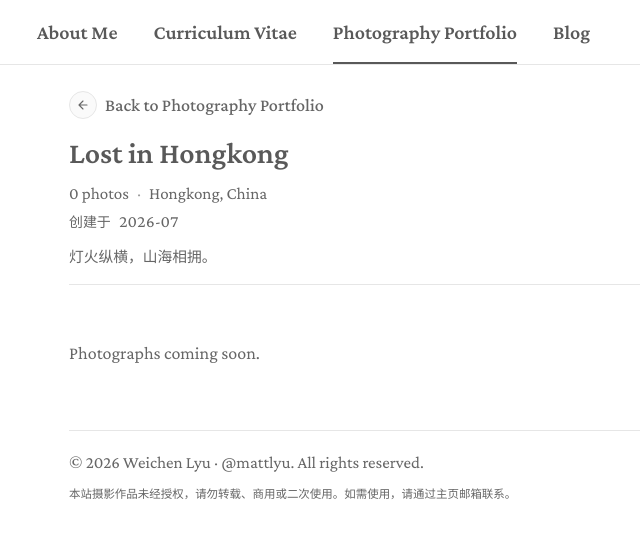
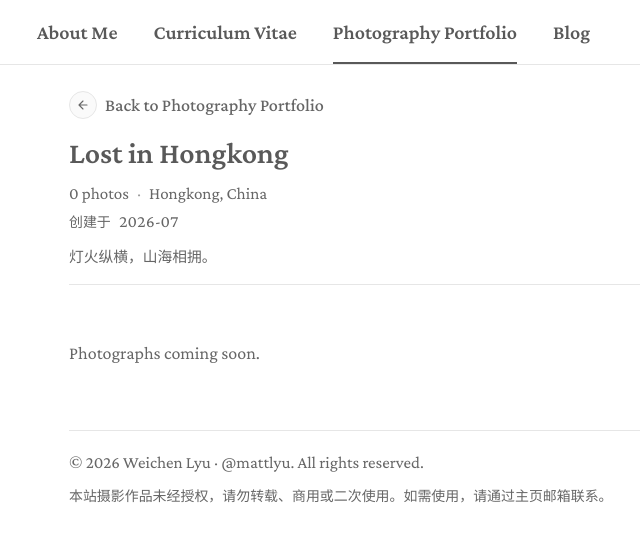
Before and after one commit to Matthew-Lyu/Matthew-Lyu.github.io, a Jekyll site: the page built from _albums/hongkong.md, in a window 1280 px wide. Shown: the top 542 px of the page, without its empty margins (3-643 px from the left). Built offline with Jekyll 4.4.1, drawn with Linux system fonts in a browser that asks for light colours.

Commit message:
Fixed known problems

```diff
--- a/assets/css/site.css
+++ b/assets/css/site.css
@@ -140,9 +140,8 @@ main:focus { outline: none; }
 .album-card-caption .album-card-description { display: -webkit-box; overflow: hidden; -webkit-line-clamp: 2; -webkit-box-orient: vertical; margin-top: 3px; color: rgb(255 255 255 / 90%); font-size: 15px; }
 .album-description { max-width: 800px; margin: 12px 0 0; color: var(--site-muted); white-space: pre-line; }
 .album-story { margin-bottom: 32px; }
-.photo-copyright { margin-top: 40px; padding-top: 18px; border-top: 1px solid var(--site-line); color: var(--site-muted); font-size: 14px; line-height: 1.7; }
+.photo-copyright { margin-top: 40px; padding-top: 18px; border-top: 1px solid var(--site-line); color: var(--site-muted); font-size: 17px; line-height: 1.7; }
 .photo-copyright p { margin: 0; }
-.photo-copyright p:first-child { font-size: 17px; }
 .photo-copyright p + p { margin-top: 4px; }
 .photo-grid { --photo-columns: 3; --photo-gap: 10px; columns: var(--photo-columns); column-gap: var(--photo-gap); }
 .photo-item { break-inside: avoid; margin: 0 0 var(--photo-gap); }
```
